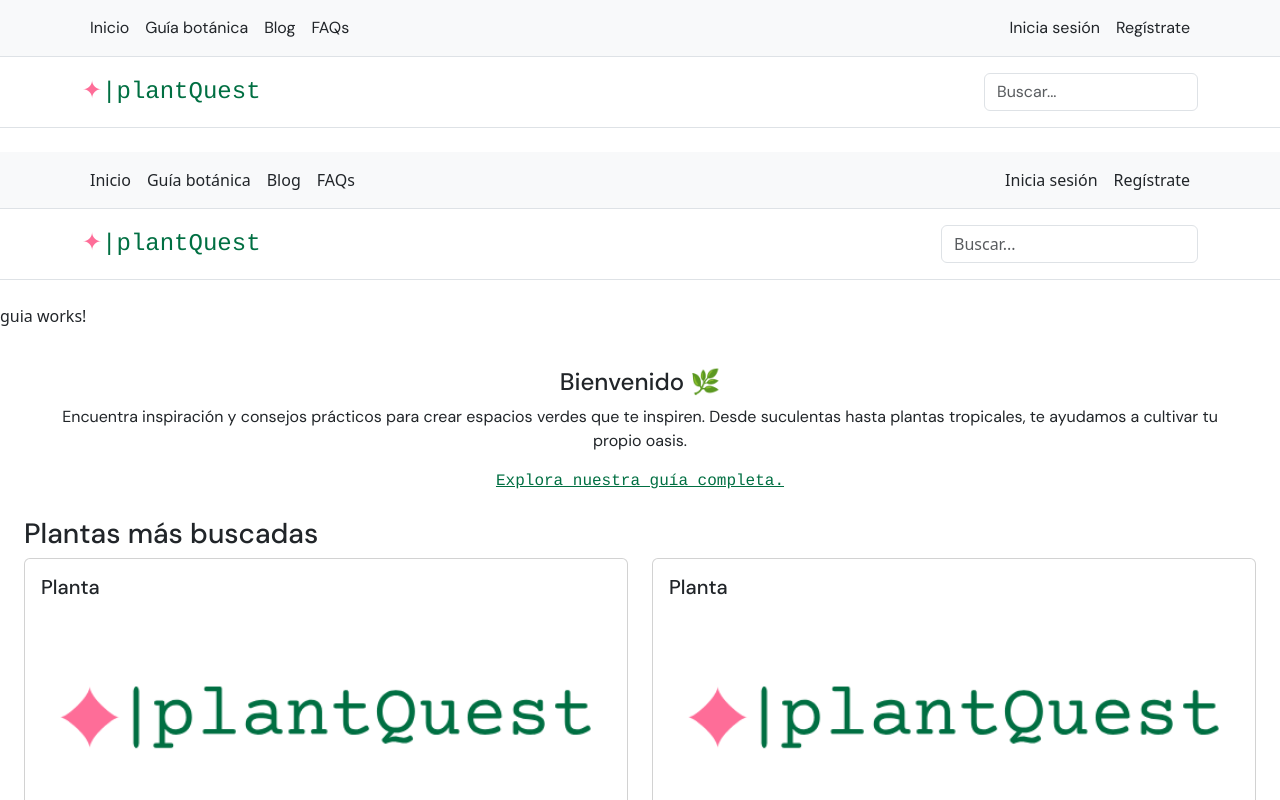
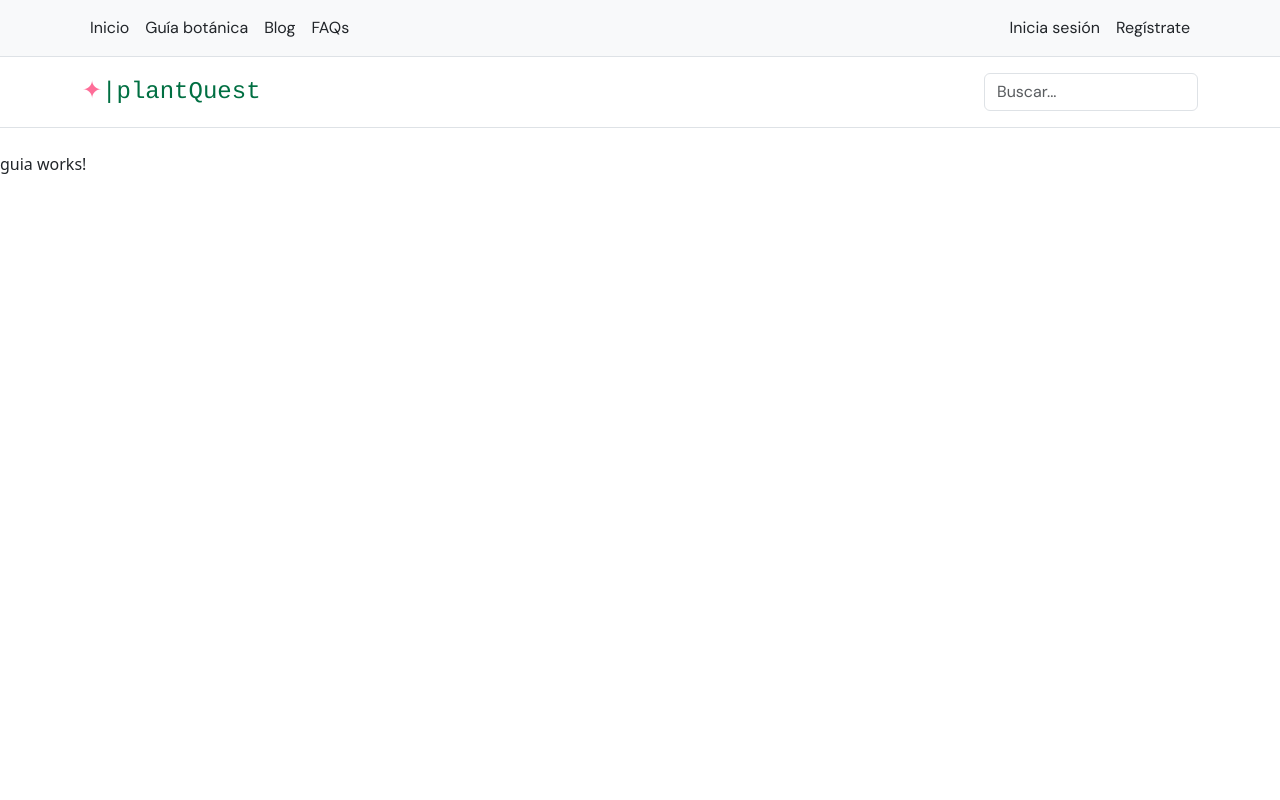
Before and after one commit to cmardom/plantquest_back, an Angular app in the folder src/main/angular/app-front/: page /guia in a window 1280 px wide. Shown: the top 800 px of the page. Built offline with nearby package versions, Linux system fonts and the light colour scheme.

Commit message:
funciona el routing

```diff
--- a/src/main/angular/app-front/src/app/app.component.html
+++ b/src/main/angular/app-front/src/app/app.component.html
@@ -7,6 +7,5 @@
 <app-header></app-header>
 <router-outlet></router-outlet>
 <div class="container-fluid">
-  <app-landing></app-landing>
 
 </div>
--- a/src/main/angular/app-front/src/app/guia/guia.component.html
+++ b/src/main/angular/app-front/src/app/guia/guia.component.html
@@ -1,2 +1 @@
-<app-header></app-header>
 <p>guia works!</p>
```
Also changed, not shown: src/main/angular/app-front/src/app/header/header-routing.module.ts (+0 -12 lines).
